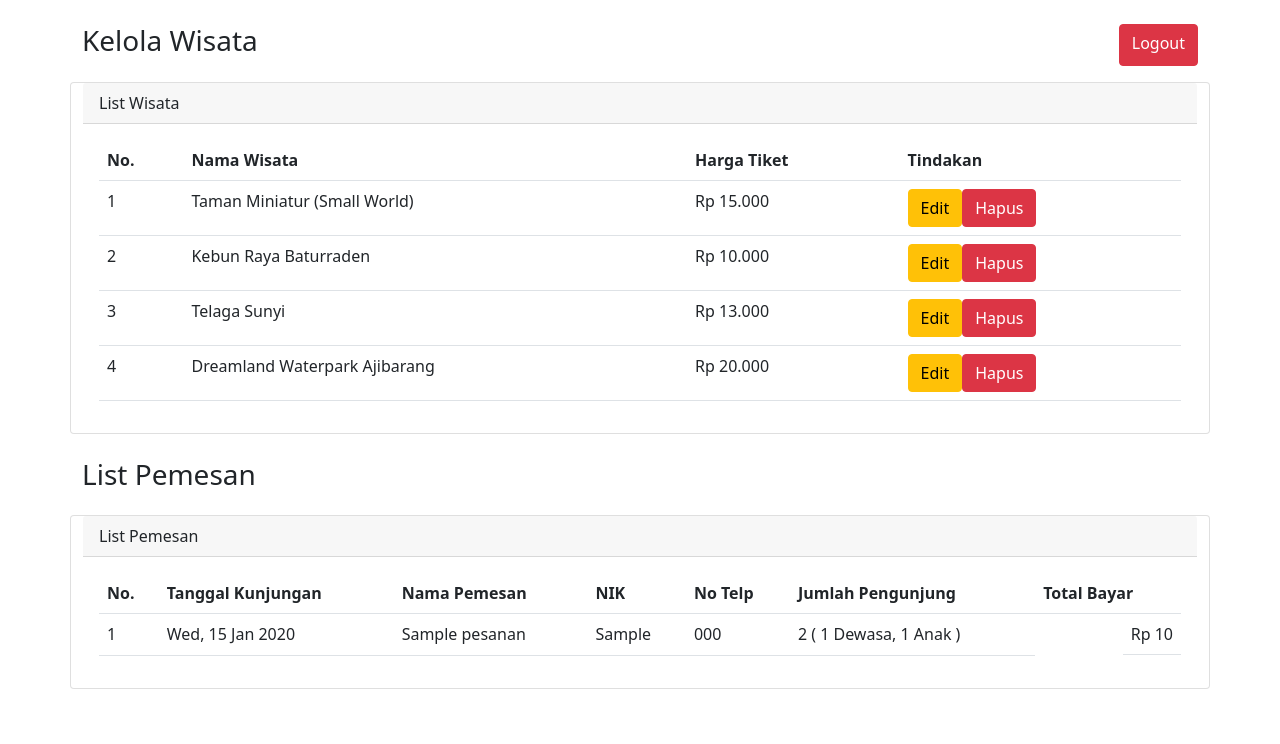
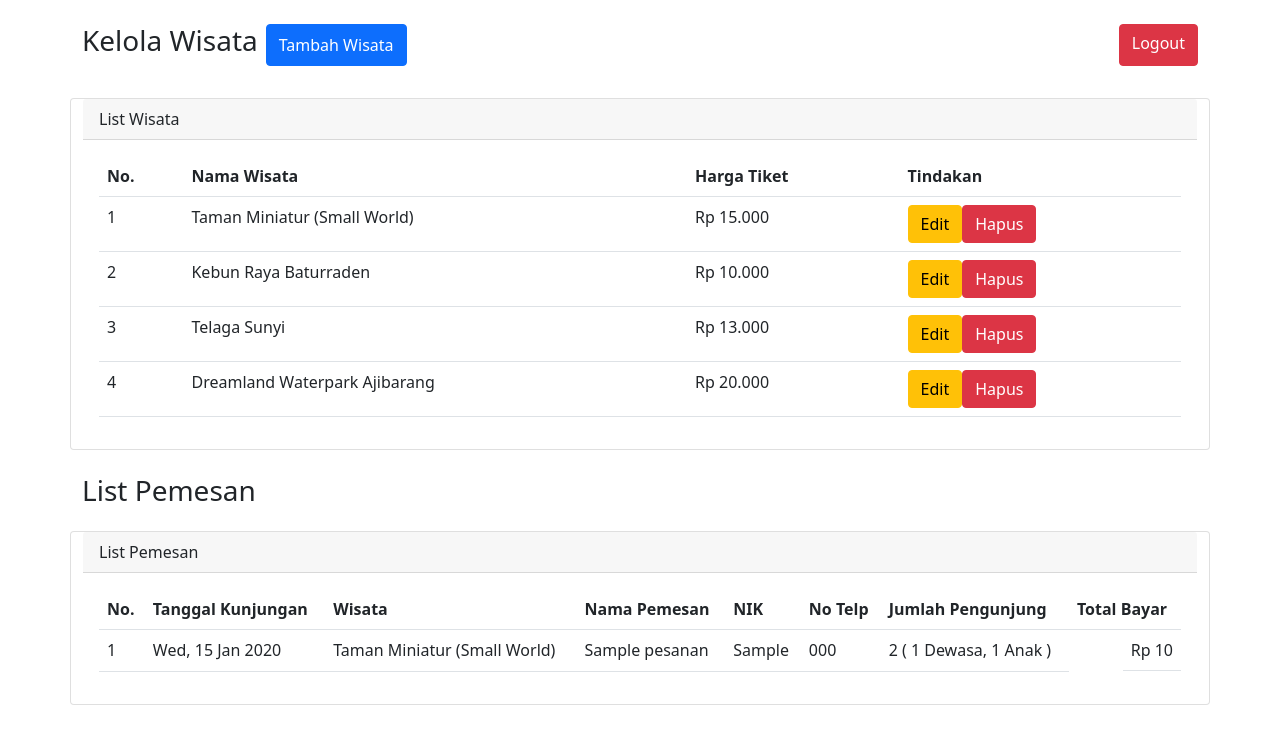
Before and after one commit to yogaiw/serkom, a PHP site: page /admin.php in a window 1280 px wide. Shown: the top 744 px of the page. Run offline with PHP 8.4, Linux system fonts and the light colour scheme; data comes from the database, SQL or seed files in the repository; tables that the repository leaves empty hold one stand-in row (values such as "Sample post").

Commit message:
create wisata + delete wisata

```diff
--- a/admin.php
+++ b/admin.php
@@ -7,6 +7,13 @@
 
     $wisata = new Wisata;
     $pesanan = new Pesanan;
+
+    if(isset($_POST['tambah'])) {
+        $wisata->createWisata($_POST['nama'], $_POST['harga'],'noimage.jpg',$_POST['youtube']);
+    }
+    if(isset($_POST['delete'])) {
+        $wisata->delete($_POST['id']);
+    }
 ?>
 
 <!DOCTYPE html>
@@ -25,8 +32,13 @@
     <div class="container py-4">
         <div class="row">
             <div class="d-flex justify-content-between mb-3">
-                <h3>Kelola Wisata</h3>
-                <a href="" class="btn btn-danger">Logout</a>
+                <div class="d-flex mb-3">
+                    <h3>Kelola Wisata</h3>
+                    <button type="button" class="btn btn-primary mx-2" data-bs-toggle="modal" data-bs-target="#exampleModal">
+                        Tambah Wisata
+                    </button>
+                </div>
+                <a href="" class="btn btn-danger mb-3">Logout</a>
             </div>
             <div class="card">
                 <div class="card-header">List Wisata</div>
@@ -47,6 +59,7 @@
                                 <div class="d-flex">
                                     <a href="editwisata.php?id=<?= $item['wisata_id'] ?>" class="btn btn-warning">Edit</a>
                                     <form action="" method="POST">
+                                        <input type="hidden" value="<?= $item['wisata_id'] ?>" name="id">
                                         <button class="btn btn-danger" type="submit" name="delete">Hapus</button>
                                     </form>
                                 </div>
@@ -68,6 +81,7 @@
                         <tr>
                             <th>No.</th>
                             <th>Tanggal Kunjungan</th>
+                            <th>Wisata</th>
                             <th>Nama Pemesan</th>
                             <th>NIK</th>
                             <th>No Telp</th>
@@ -78,6 +92,7 @@
                         <tr>
                             <td><?= $i++ ?></td>
                             <td><?= date('D, d M Y', strtotime($item['tanggal'])) ?></td>
+                            <td><?= $item['nama_wisata'] ?></td>
                             <td><?= $item['nama_lengkap'] ?></td>
                             <td><?= $item['nik'] ?></td>
                             <td><?= $item['nohp'] ?></td>
@@ -90,5 +105,37 @@
             </div>
         </div>
     </div>
+
+    <!-- Modal -->
+    <div class="modal fade" id="exampleModal" tabindex="-1" aria-labelledby="exampleModalLabel" aria-hidden="true">
+        <div class="modal-dialog">
+            <div class="modal-content">
+                <div class="modal-header">
+                    <h5 class="modal-title" id="exampleModalLabel">Tambah Wisata</h5>
+                    <button type="button" class="btn-close" data-bs-dismiss="modal" aria-label="Close"></button>
+                </div>
+                <div class="modal-body">
+                    <form action="" method="POST" enctype="multipart/form-data">
+                        <label class="mb-2">Nama Wisata</label>
+                        <input class="form-control mb-4" type="text" name="nama" required>
+
+                        <label class="mb-2">Harga</label>
+                        <input class="form-control mb-4" type="number" name="harga" required>
+
+                        <label class="mb-2">Gambar</label>
+                        <input class="form-control mb-4" type="file" name="gambar">
+
+                        <label class="mb-2">Youtube</label>
+                        <input class="form-control mb-4" type="text" name="youtube">
+                        <button type="submit" class="btn btn-primary" name="tambah">Simpan</button>
+                    </form>
+                </div>
+                <div class="modal-footer">
+                    <button type="button" class="btn btn-secondary" data-bs-dismiss="modal">Close</button>
+                    <button type="button" class="btn btn-primary">Save changes</button>
+                </div>
+            </div>
+        </div>
+    </div>
 </body>
 </html>
--- a/editwisata.php
+++ b/editwisata.php
@@ -33,7 +33,7 @@
                         <label class="mb-1">Nama Wisata</label>
                         <input type="text" class="form-control mb-3" name="nama" value="<?= $value['nama_wisata'] ?>">
                         <label class="mb-1">Harga Tiket</label>
-                        <input type="text" class="form-control mb-3" name="harga" value="<?= $value['harga'] ?>">
+                        <input type="number" class="form-control mb-3" name="harga" value="<?= $value['harga'] ?>">
                         <label class="mb-1">Video Youtube</label>
                         <input type="text" class="form-control mb-3" name="youtube" value="<?= $value['youtube'] ?>">
                         <button type="submit" class="btn btn-primary" name="update" style="float: right;">Update</button>
--- a/models/Wisata.php
+++ b/models/Wisata.php
@@ -7,6 +7,22 @@ require_once __DIR__.'/../connection.php';
 class Wisata {
 
     protected $table = 'wisata';
+
+    public function createWisata($nama, $harga, $gambar, $youtube) {
+        global $conn;
+
+        $initVisitor = 0;
+        $query = "INSERT INTO $this->table VALUES (
+            '',
+            '$nama',
+            '$harga',
+            $initVisitor,
+            '$gambar',
+            '$youtube'
+        )";
+
+        $conn->query($query);
+    }
 
     /**
      * Menampilkan semua data dalam tabel database
@@ -43,4 +59,12 @@ class Wisata {
 
         $conn->query($query);
     }
+
+    public function delete($id) {
+        global $conn;
+
+        $query = "DELETE FROM $this->table WHERE wisata_id = $id";
+
+        $conn->query($query);
+    }
 }
```
